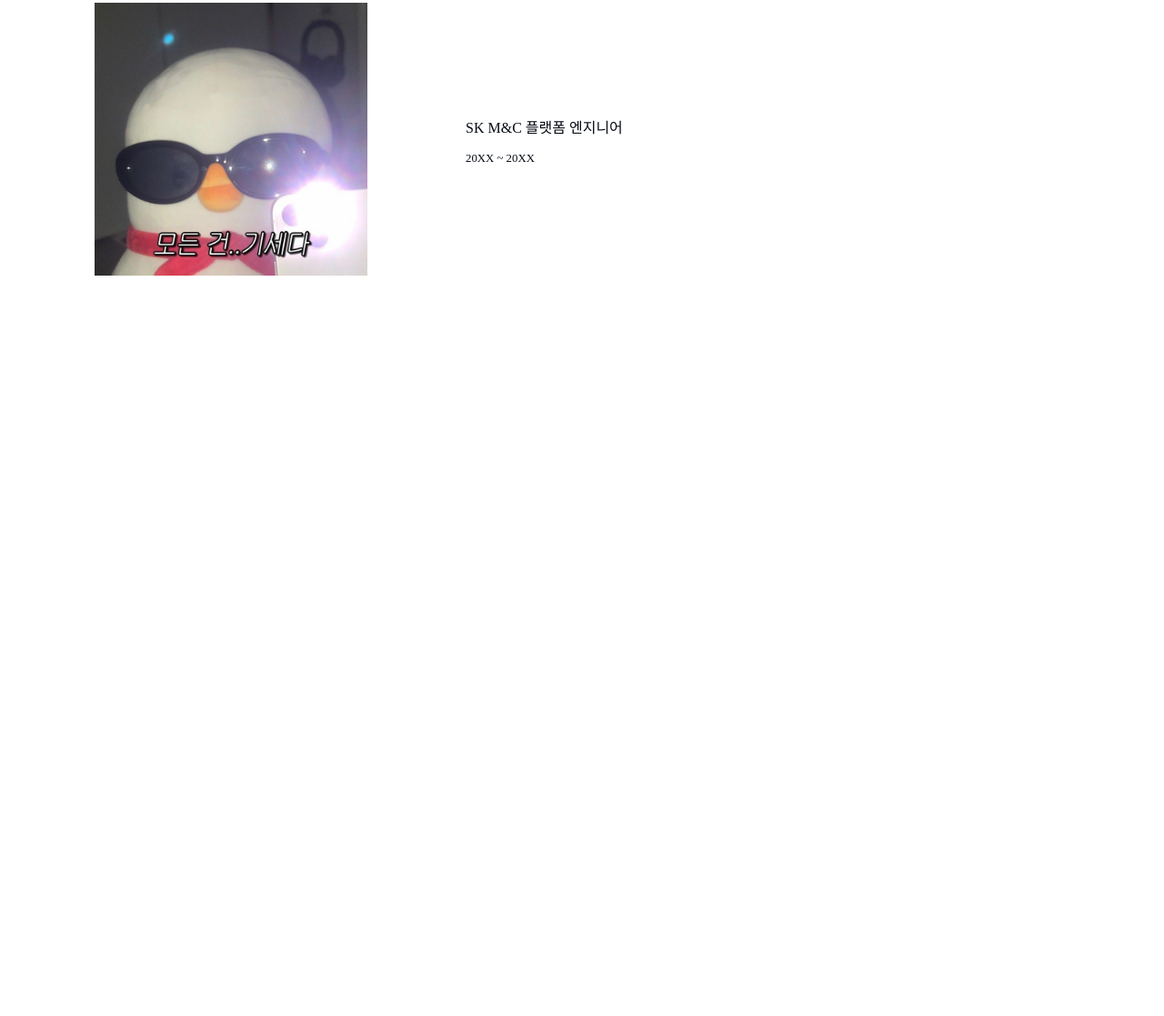
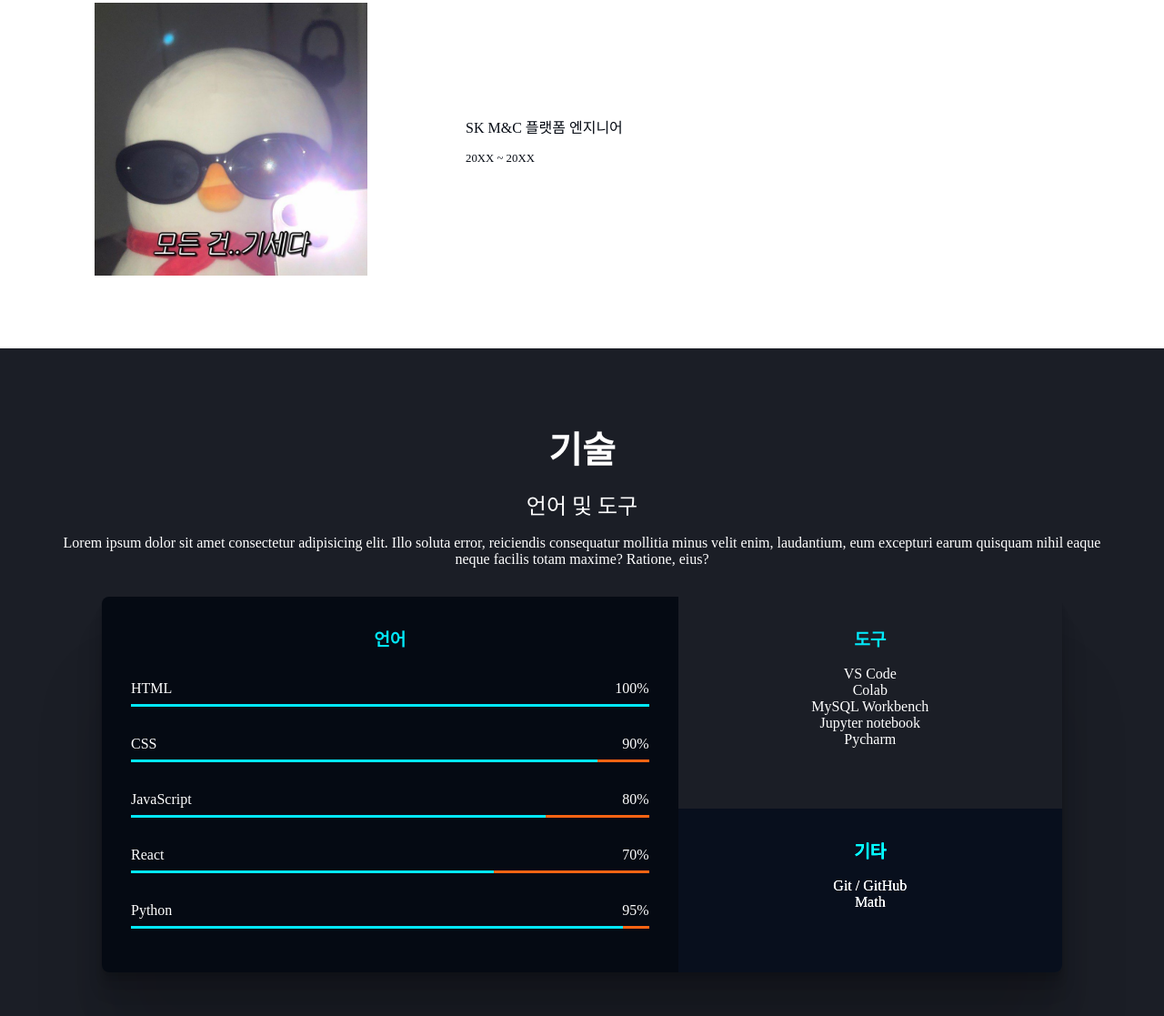
Before and after one commit to eunyoung-study/MySite, a plain HTML site: page index.html in a window 1280 px wide. Shown: the part 1560-2677 px from the top of the page at 91% size. Before the commit the page ends 1943 px from the top, so only its background shows below. Drawn offline with Linux system fonts and the light colour scheme; a web font is replaced by a local one.

Commit message:
skills css 적용

```diff
--- a/css/styles.css
+++ b/css/styles.css
@@ -223,3 +223,66 @@ ul {
   width: 300px;
   margin-right: 100px;
 }
+
+/* skills */
+#skills {
+  background-color: var(--color-primary-variant);
+  color: var(--color-text);
+}
+
+.skills {
+  display: grid;
+  grid-template-columns: 6fr 4fr;
+  margin: 2rem 3rem;
+  border-radius: 8px;
+  overflow: hidden;
+  box-shadow: 0 2.8px 2.2px rgba(0, 0, 0, 0.034),
+    0 6.7px 5.3px rgba(0, 0, 0, 0.048), 0 12.5px 10px rgba(0, 0, 0, 0.06),
+    0 22.3px 17.9px rgba(0, 0, 0, 0.072), 0 41.8px 33.4px rgba(0, 0, 0, 0.086),
+    0 100px 80px rgba(0, 0, 0, 0.12);
+}
+
+.skills__title {
+  color: var(--color-accent);
+  margin: 1rem 0;
+  font-size: 1.2rem;
+}
+
+.skills__coding {
+  grid-row: span 2;
+  padding: 1rem;
+  background-color: var(--color-primary);
+}
+
+.bar {
+  display: flex;
+  flex-direction: column;
+  padding: 1rem;
+  gap: 0.5rem;
+}
+
+.bar__metadata {
+  display: flex;
+  justify-content: space-between;
+}
+
+.bar__bg {
+  width: 100%;
+  height: 3px;
+  background-color: var(--color-accent-variant);
+}
+
+.bar__value {
+  height: 3px;
+  background-color: var(--color-accent);
+}
+
+.skills__tools {
+  padding: 1rem;
+}
+
+.skills__etc {
+  padding: 1rem;
+  background-color: var(--color-primary);
+  filter: brightness(150%);
+}
--- a/index.html
+++ b/index.html
@@ -88,7 +88,82 @@
         </ul>
       </section>
       <!-- skills -->
-      <section id="skills"></section>
+      <section id="skills" class="section">
+        <div class="max-container">
+          <h2 class="title">기술</h2>
+          <p class="description">언어 및 도구</p>
+          <p>
+            Lorem ipsum dolor sit amet consectetur adipisicing elit. Illo soluta
+            error, reiciendis consequatur mollitia minus velit enim, laudantium,
+            eum excepturi earum quisquam nihil eaque neque facilis totam maxime?
+            Ratione, eius?
+          </p>
+          <div class="skills">
+            <section class="skills__coding">
+              <h3 class="skills__title">언어</h3>
+              <ul>
+                <li class="bar">
+                  <div class="bar__metadata">
+                    <span>HTML</span> <span>100%</span>
+                  </div>
+                  <div class="bar__bg">
+                    <div class="bar__value" style="width: 100%"></div>
+                  </div>
+                </li>
+                <li class="bar">
+                  <div class="bar__metadata">
+                    <span>CSS</span> <span>90%</span>
+                  </div>
+                  <div class="bar__bg">
+                    <div class="bar__value" style="width: 90%"></div>
+                  </div>
+                </li>
+                <li class="bar">
+                  <div class="bar__metadata">
+                    <span>JavaScript</span> <span>80%</span>
+                  </div>
+                  <div class="bar__bg">
+                    <div class="bar__value" style="width: 80%"></div>
+                  </div>
+                </li>
+                <li class="bar">
+                  <div class="bar__metadata">
+                    <span>React</span> <span>70%</span>
+                  </div>
+                  <div class="bar__bg">
+                    <div class="bar__value" style="width: 70%"></div>
+                  </div>
+                </li>
+                <li class="bar">
+                  <div class="bar__metadata">
+                    <span>Python</span> <span>95%</span>
+                  </div>
+                  <div class="bar__bg">
+                    <div class="bar__value" style="width: 95%"></div>
+                  </div>
+                </li>
+              </ul>
+            </section>
+            <section class="skills__tools">
+              <h3 class="skills__title">도구</h3>
+              <ul>
+                <li>VS Code</li>
+                <li>Colab</li>
+                <li>MySQL Workbench</li>
+                <li>Jupyter notebook</li>
+                <li>Pycharm</li>
+              </ul>
+            </section>
+            <section class="skills__etc">
+              <h3 class="skills__title">기타</h3>
+              <ul>
+                <li>Git / GitHub</li>
+                <li>Math</li>
+              </ul>
+            </section>
+          </div>
+        </div>
+      </section>
       <!-- work -->
       <section id="work"></section>
       <!-- license -->
```
